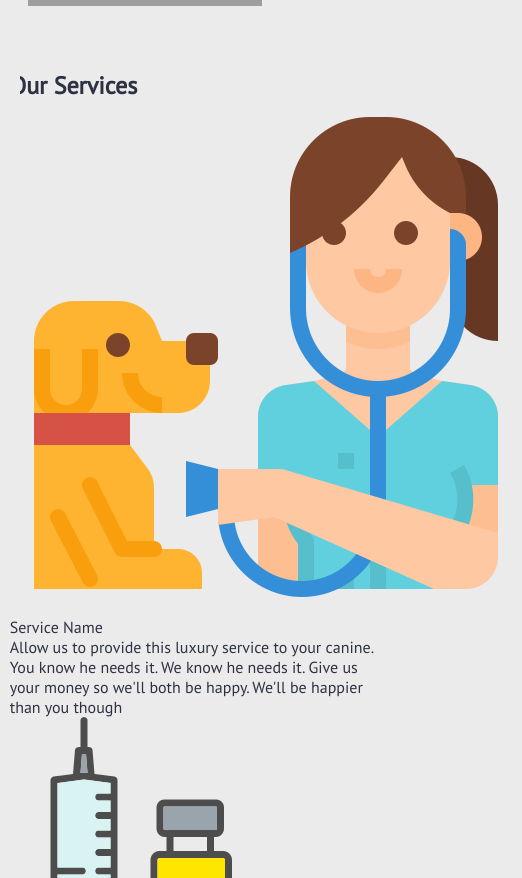
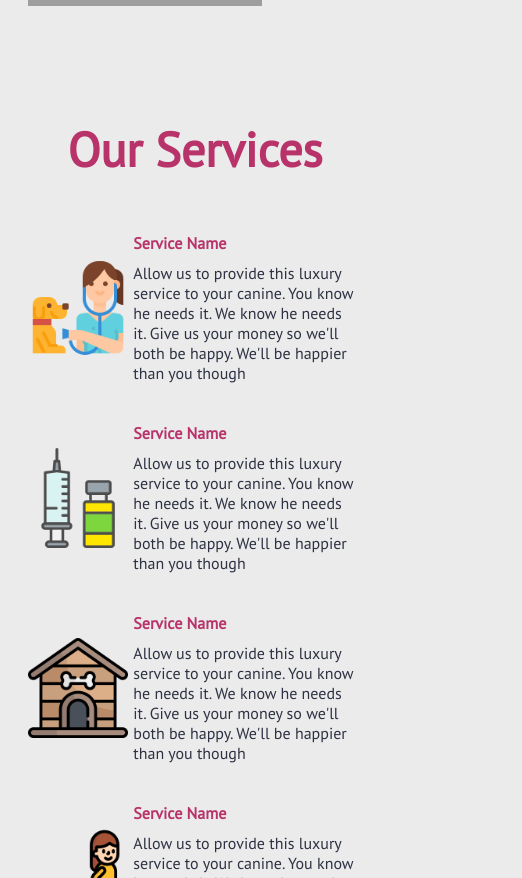
Before and after one commit to SomtooFromLaffy/WoofWorld, a React (Create React App) app in the folder woofworld/: page / in a window 390 px wide. Shown: the part 677-1555 px from the top of the page, 522 px wide, since content can reach past the window. Built offline with nearby package versions, Linux system fonts and the light colour scheme; grey boxes are pictures that could not be loaded.

Commit message:
Section is responsive on mobile and smaller screen

```diff
--- a/woofworld/src/components/ServicesStyles.css
+++ b/woofworld/src/components/ServicesStyles.css
@@ -0,0 +1,47 @@
+.services-grid{
+    display: grid;
+    gap: 30px;
+    width: 90%;
+    margin: 0 auto;
+    grid-template-columns: repeat(auto-fit, minmax(min(500px,50%), 1fr));
+    padding-bottom: 5em;
+}
+
+.service{
+    display: flex;
+    align-items: center;
+    justify-content: space-between;
+    /* width: 100%; */
+}
+
+.service-image{
+    display:flex;
+    align-content: center;
+}
+
+.service-image img{
+    /* width:50px;  change on smaller screens*/
+    width:100px;
+    height:100%;
+    object-fit: contain;
+}
+
+.service-details{
+    display:flex;
+    flex-direction: column;
+    width: 100%;
+}
+
+.service-details span{
+    font-size: 1rem;
+    font-weight: 700;
+    padding: 5px;
+    color: var(--heading);
+}
+
+.service-details p{
+    padding: 5px;
+    font-size: 1rem;
+    color: var(--oneshade);
+    /* font-size: 0.7rem;   coss  */
+}
--- a/woofworld/src/index.css
+++ b/woofworld/src/index.css
@@ -29,7 +29,13 @@ section{
   /* border: 2px green solid; */
 }
 
-
+.heading{
+  text-align: center;
+  font-size: 3em;
+  margin: 0 auto;
+  padding: 1em 0;
+  color: var(--heading);
+}
 
 body {
   margin: 0;
```
